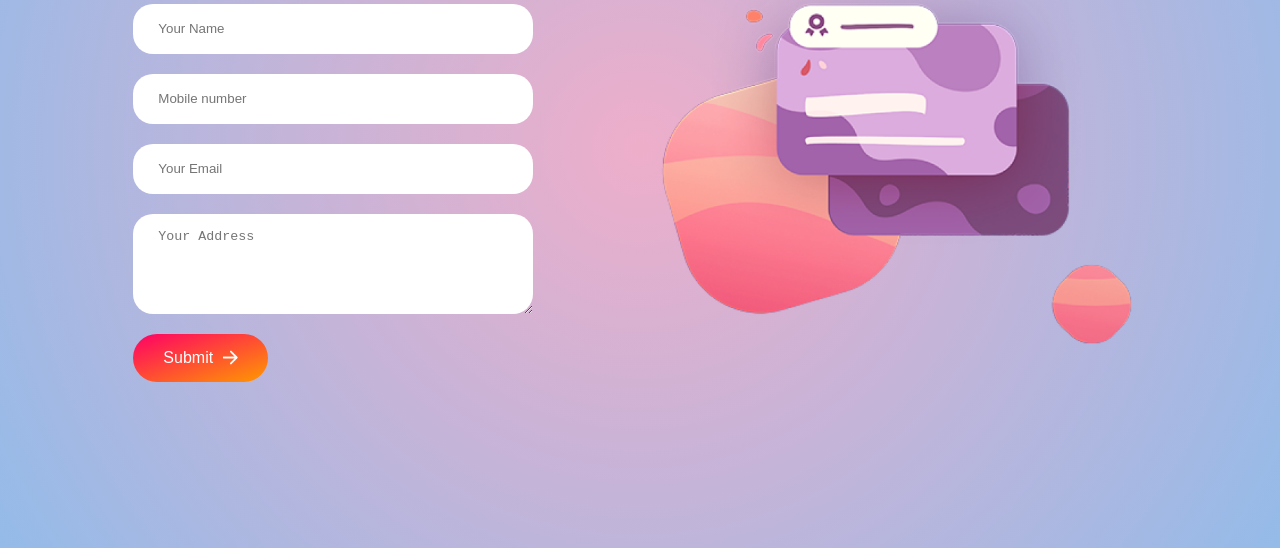
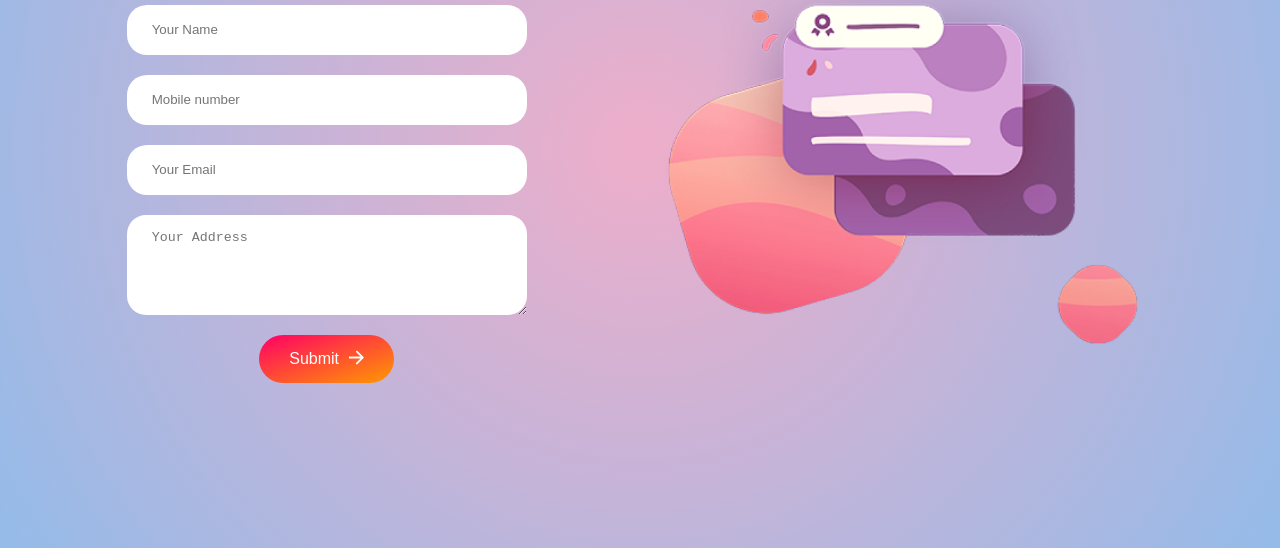
Before and after one commit to Browngames/Details, a plain HTML site: page index.html in a window 1280 px wide. Shown: the part 252-800 px from the top of the page. Drawn offline with Linux system fonts and the light colour scheme.

Commit message:
Update index.html

```diff
--- a/index.html
+++ b/index.html
@@ -1,43 +1,38 @@
 <!DOCTYPE html>
-<html lang="en">
+<html>
 <head>
-  <meta charset="UTF-8">
 	<title>Contact Form</title>
-  <meta name="viewport" content="width=device-width, initial-scale=1.0"> <!-- VERY IMPORTANT -->
-  <style>
-    * {
+	<meta name="viewport" content="width=device-width, initial-scale=1.0">
+	<style type="text/css">
+	   *{
 	margin: 0;
 	padding: 0;
 	box-sizing: border-box;
 }
-
-    body {
-      font-family: 'Outfit', sans-serif;
+body{
+	font-family: 'outfit';
+	background: #EEAECA;
 background: radial-gradient(circle, rgba(238, 174, 202, 1) 0%, rgba(148, 187, 233, 1) 100%);
 }
-
-    .Contact-container {
+.Contact-container{
 	min-height: 100vh;
 	display: flex;
 	align-items: center;
 	justify-content: space-evenly;
-      padding: 20px;
 }
-
-    .Contact-left {
+.Contact-left{
 	display: flex;
 	flex-direction: column;
-      align-items: flex-start;
-      gap: 20px;
+	align-items: start;
+	gap:20px;
+	align-items: center;
 }
-
-    .Contact-left-title h2 {
-      font-weight: 600;
+.Contact-left-title h2{
+	font-weight: 600px;
 	font-size: 40px;
 	color: darkviolet;
 }
-
-    .Contact-left-title hr {
+.Contact-left-title hr{
 	border: solid;
 	width: 110px;
 	height: 5px;
@@ -45,8 +40,7 @@
     border-color: darkorange;
     border-radius: 18px;
 }
-
-    .Contact-item {
+.Contact-item{
 	border: none;
 	outline: none;
 	color: black;
@@ -54,61 +48,49 @@
 	height: 50px;
 	border-radius: 20px;
 	padding-left: 25px;
-      font-weight: 500;
+	font-weight: 500px;
 }
-
-    .Contact-left textarea.Contact-item {
+.Contact-left textarea{
 	height: 100px;
+	border-radius: 19px;
+	font-weight: 500px;
 	padding-top: 15px;
 }
-
-    .Contact-item:focus {
+.Contact-item:focus{
 	border: 2px solid orange;
 }
-
-    .Contact-left button {
+.Contact-left button{
 	display: flex;
-      align-items: center;
 	padding: 15px 30px;
+	text-align: center;
 	border: none;
 	border-radius: 50px;
 	color: white;
 	background: linear-gradient(to bottom right, #ff0066 0%, #ff9900 100%);
     font-size: 16px;
     cursor: pointer;
-      gap: 10px;
+    gap:10px;
 }
-
-    .Contact-left button img {
+.Contact-left button img{
 	height: 15px;
 }
-
-    .Contact-right img {
+.Contact-right img{
 	width: 500px;
 }
+@media (max-width: 768px) {
 
-    /* ✅ MOBILE RESPONSIVE FIX */
-    @media (max-width: 768px) {
     .Contact-container {
         flex-direction: column;
         align-items: center;
     }
-
     .Contact-right {
       display: none !important;
     }
-
-      .Contact-left {
+    .Contact-left{
     	align-items: center;
     }
-
     .Contact-item {
         width: 90vw;
-      }
-
-      .Contact-left button {
-        width: 90vw;
-        justify-content: center;
     }
 }
 	</style>
@@ -117,18 +99,21 @@
 	<div class="Contact-container">
 		<form action="https://api.web3forms.com/submit" method="POST" class="Contact-left">
 			<div class="Contact-left-title">
-        <h2>Get in touch</h2>
+				<h2>
+					Get in touch
+				</h2>
 				<hr>
 			</div>
 			 <input type="hidden" name="access_key" value="4732b5d8-e279-4f03-a5b2-ddf12306d97d">
-      <input type="text" name="Name" placeholder="Your Name" class="Contact-item" required>
-      <input type="number" name="Mobile no:" placeholder="Mobile number" class="Contact-item" required>
-      <input type="email" name="email" placeholder="Your Email" class="Contact-item" required>
-      <textarea name="Address" class="Contact-item" placeholder="Your Address" required></textarea>
-      <button type="submit">Submit <img src="ar.png" alt="arrow"></button>
+			<input type="text" name="Name" placeholder="Your Name" class="Contact-item" required="">
+			<input type="number" name="Mobile no:" placeholder="Mobile number" class="Contact-item" required="">
+			<input type="email" name="email" placeholder="Your Email" class="Contact-item" required="">
+			<textarea name="Address" class="Contact-item" placeholder="Your Address" required=""></textarea>
+			<button type="submit">Submit <img src="ar.png">
+			</button>
 		</form>
 		<div class="Contact-right">
-      <img src="right.png" alt="form image">
+			<img src="right.png">
 		</div>
 	</div>
 </body>
```
Lines whose indentation alone changed are shown as unchanged.
